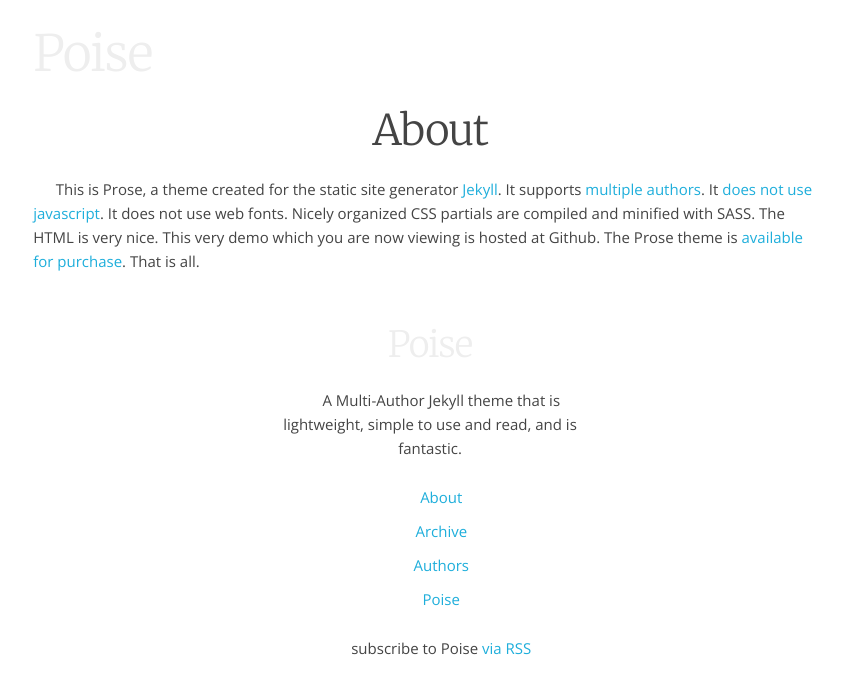
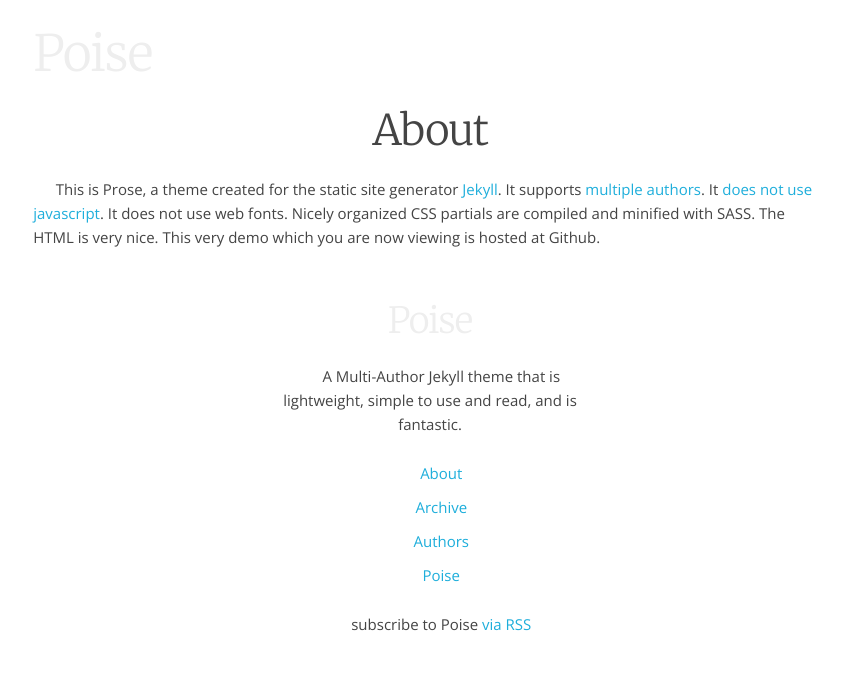
Before and after one commit to whaleen/jekyll-theme-poise, a Jekyll site: the page built from about.html, in a window 1280 px wide. Shown: the top 694 px of the page, without its empty margins (210-1053 px from the left). Built offline with Jekyll 4.4.1, drawn with Linux system fonts in a browser that asks for light colours.

Commit message:
free beer

```diff
--- a/about.html
+++ b/about.html
@@ -12,7 +12,7 @@ menu: main
     <div class="ten columns offset-by-one">
       <h2>About</h2>
 
-      <p>This is Prose, a theme created for the static site generator <a href="http://jekyllrb.com">Jekyll</a>. It supports <a href="#">multiple authors</a>. It <a href="#">does not use javascript</a>. It does not use web fonts. Nicely organized CSS partials are compiled and minified with SASS. The HTML is very nice. This very demo which you are now viewing is hosted at Github. The Prose theme is <a href="#">available for purchase</a>. That is all. </p>
+      <p>This is Prose, a theme created for the static site generator <a href="http://jekyllrb.com">Jekyll</a>. It supports <a href="#">multiple authors</a>. It <a href="#">does not use javascript</a>. It does not use web fonts. Nicely organized CSS partials are compiled and minified with SASS. The HTML is very nice. This very demo which you are now viewing is hosted at Github.</p>
     </div>
 
 
```
